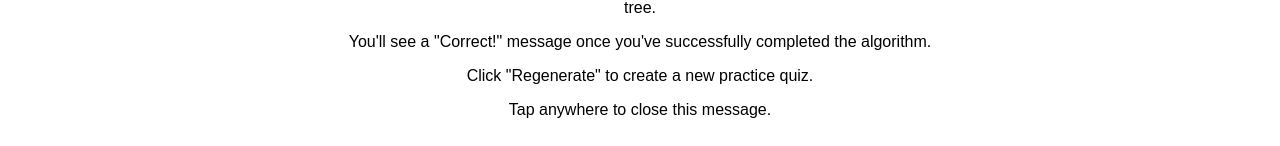
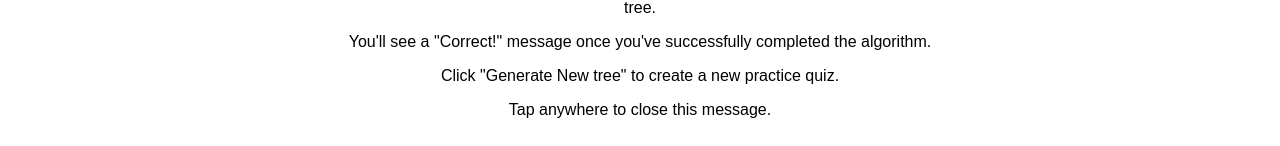
Before and after one commit to DanielH987/algorithm-visualizer, a React (Create React App) app: page /qhp in a window 1280 px wide. Shown: the part 376-522 px from the top of the page. Built offline with nearby package versions, Linux system fonts and the light colour scheme.

Commit message:
Update Qhp page modal message to use "Generate New tree" instead of "Regenerate"

```diff
--- a/src/pages/Qhp.js
+++ b/src/pages/Qhp.js
@@ -20,7 +20,7 @@ const Qhp = () => {
         <h2>Welcome to the Qhp Page!</h2>
         <p>Use the BUILD-MAX-HEAP algorithm to transform the binary tree represented by the array of numbers above. Simply drag and drop each number to its correct position in the tree.</p>
         <p>You'll see a "Correct!" message once you've successfully completed the algorithm.</p>
-        <p>Click "Regenerate" to create a new practice quiz.</p>
+        <p>Click "Generate New tree" to create a new practice quiz.</p>
         <p>Tap anywhere to close this message.</p>
       </Modal>
     </div>
```
